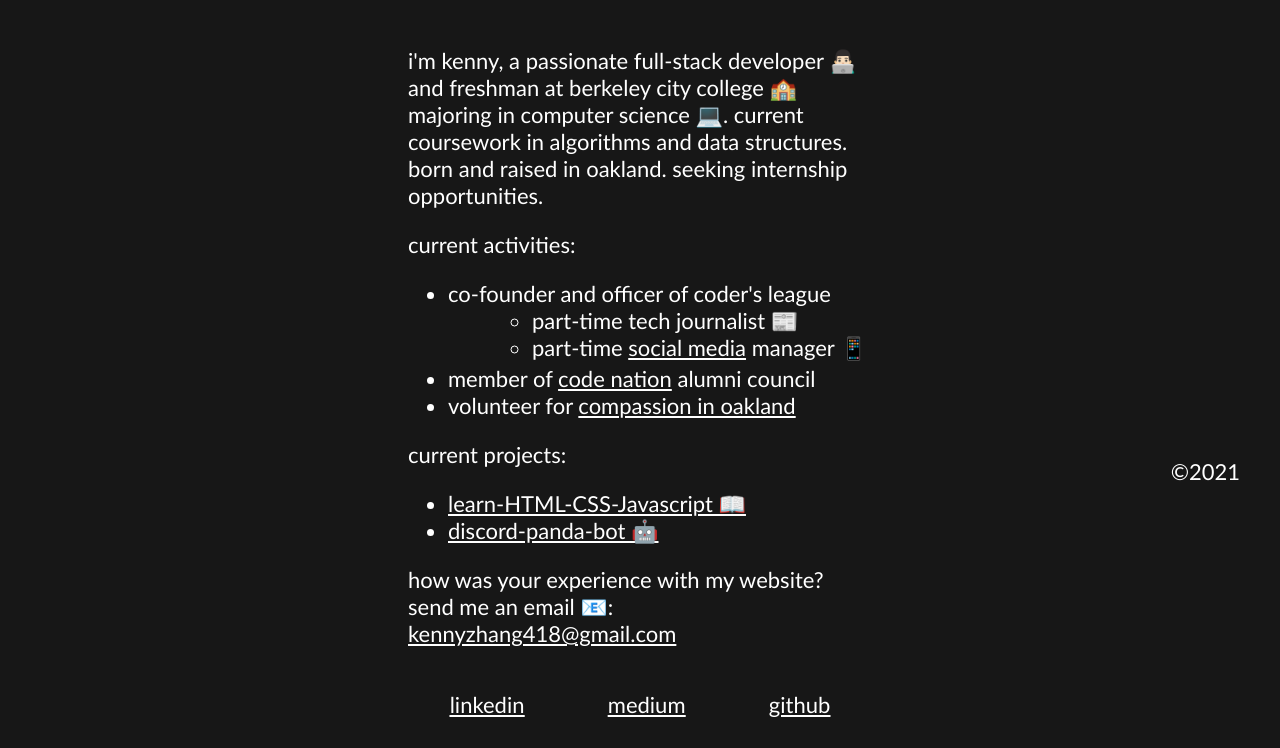
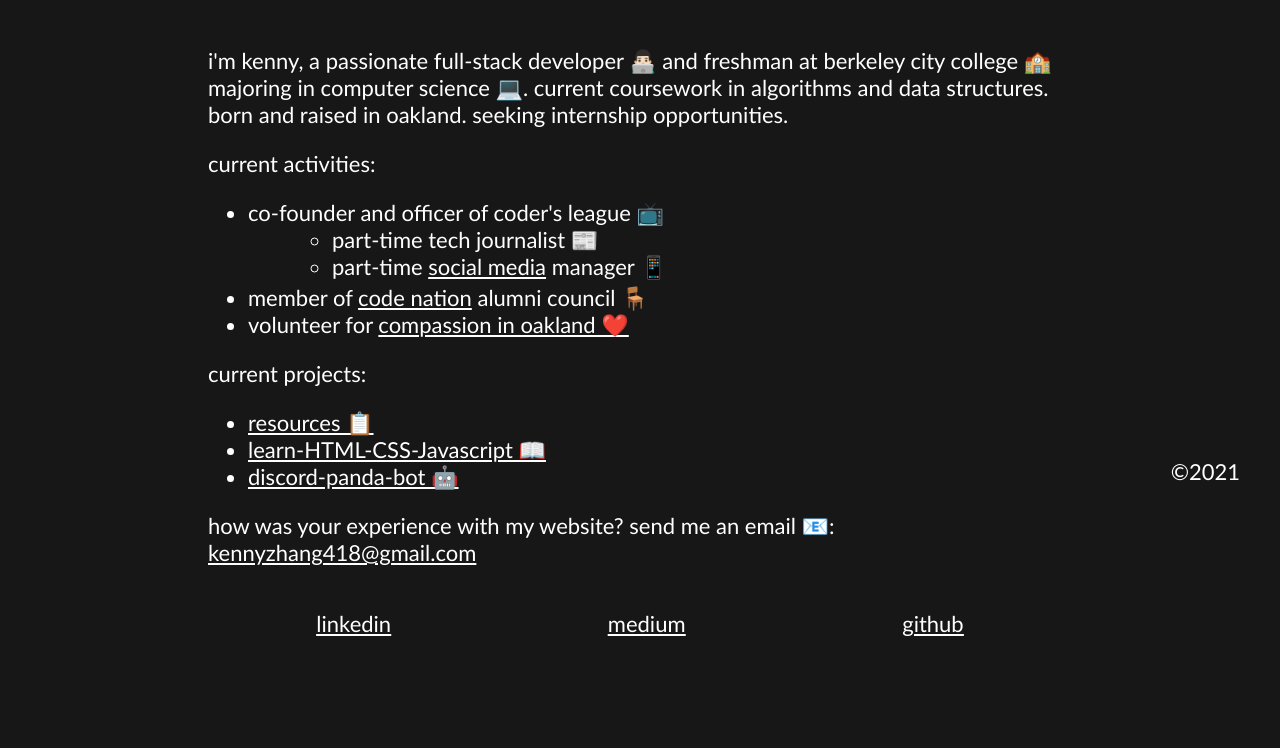
Before and after one commit to kennyszhang/kennyszhang.github.io, a plain HTML site: page index.html in a window 1280 px wide. Shown: the part 293-1041 px from the top of the page. After the commit the page ends 960 px from the top, so only its background shows below. Drawn offline with Linux system fonts and the light colour scheme.

Commit message:
added more emojis; added resource project

```diff
--- a/index.html
+++ b/index.html
@@ -21,16 +21,17 @@
             seeking internship opportunities.
             <p>current activities:</p>
             <ul>
-                <li>co-founder and officer of coder's league</li>
+                <li>co-founder and officer of coder's league 📺</li>
                 <ul class="indent">
                     <li>part-time tech journalist 📰</li>
                     <li>part-time <a href="https://www.instagram.com/codersleague.bcc" target="_blank" rel="noopener noreferrer">social media</a> manager 📱</li>
                 </ul>
-                <li>member of <a href="https://codenation.org/" target="_blank" rel="noopener noreferrer">code nation</a> alumni council</li>
-                <li>volunteer for <a href="https://compassioninoakland.org/" target="_blank" rel="noopener noreferrer">compassion in oakland</a></li>
+                <li>member of <a href="https://codenation.org/" target="_blank" rel="noopener noreferrer">code nation</a> alumni council 🪑</li>
+                <li>volunteer for <a href="https://compassioninoakland.org/" target="_blank" rel="noopener noreferrer">compassion in oakland ❤️</a></li>
             </ul>
             <p>current projects:</p>
             <ul>
+                <li><a href="https://github.com/kennyszhang/resources" target="_blank" rel="noopener noreferrer">resources 📋</a></li>
                 <li><a href="https://github.com/kennyszhang/learn-HTML-CSS-Javascript" target="_blank" rel="noopener noreferrer">learn-HTML-CSS-Javascript 📖</a></li>
                 <li><a href="https://github.com/kennyszhang/public-discord-panda-bot" target="_blank" rel="noopener noreferrer">discord-panda-bot 🤖</a></li>
             </ul>
--- a/styles.css
+++ b/styles.css
@@ -18,8 +18,8 @@ body {
     height: 240px;
 }
 .mid {
-    margin-left: 400px;
-    margin-right: 400px;
+    margin-left: 200px;
+    margin-right: 200px;
 }
 .indent {
     margin-left: 2em;
@@ -36,8 +36,8 @@ a:hover {
     color: #808080;
 }
 .buttons {
-    margin-left: 400px;
-    margin-right: 400px;
+    margin-left: 200px;
+    margin-right: 200px;
     justify-content: space-around;
 }
 .footer {
```
